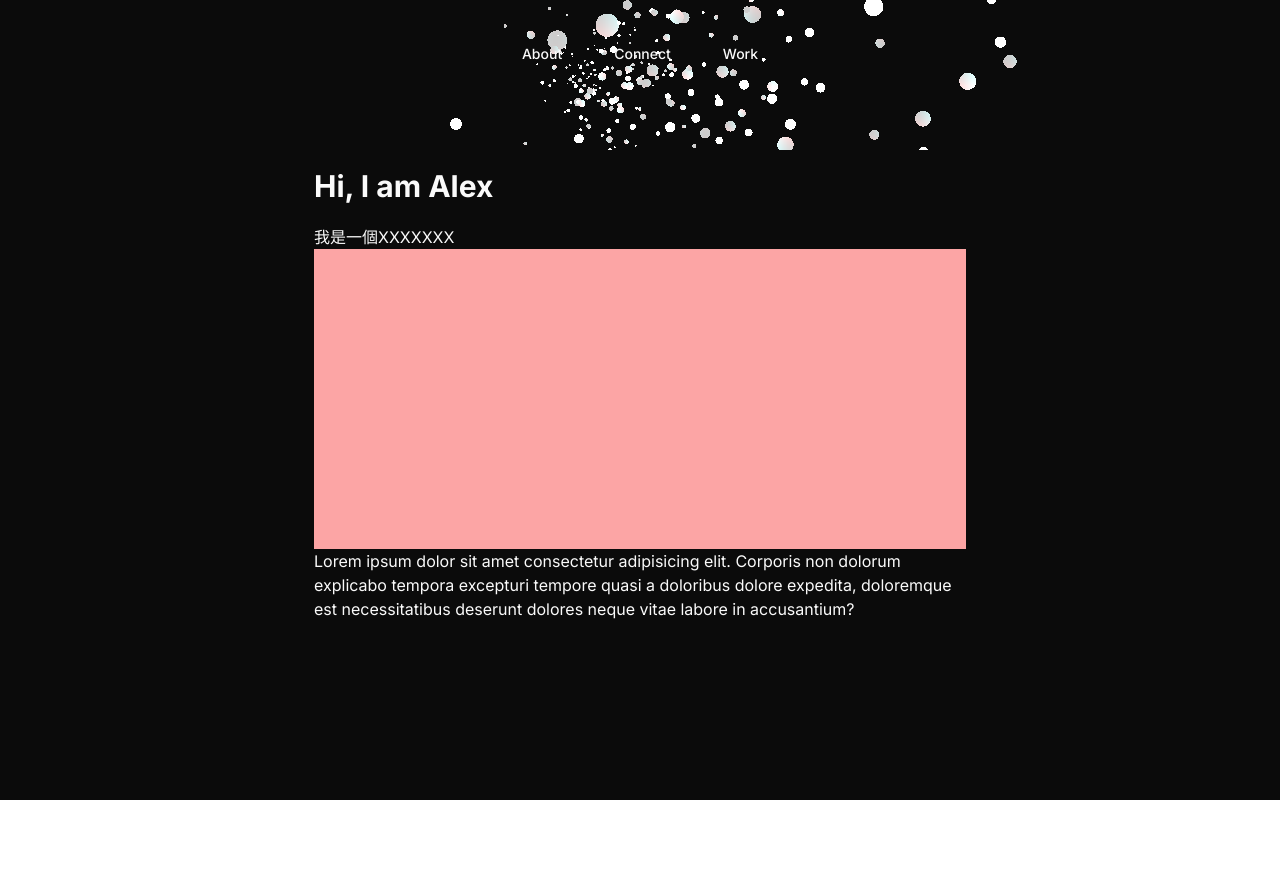
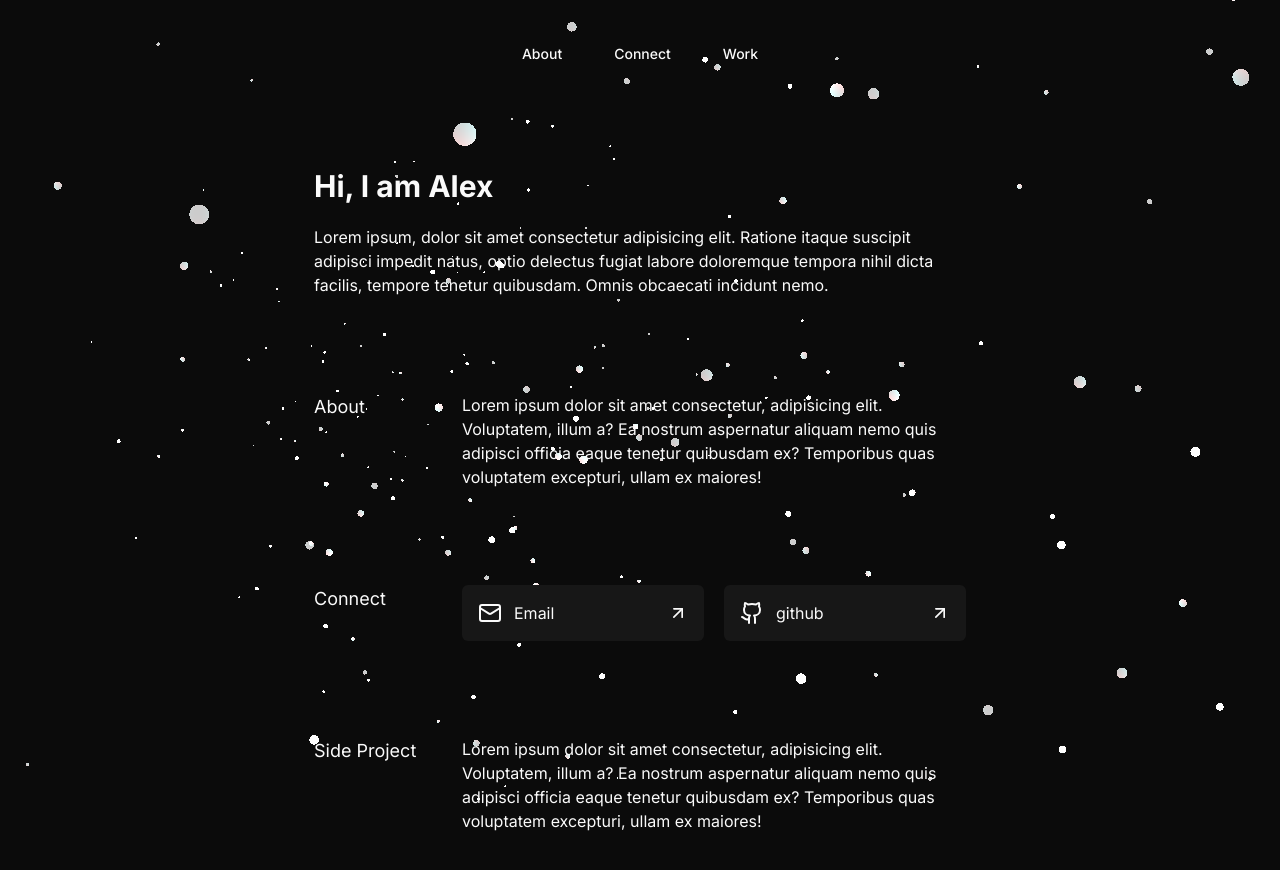
Before and after one commit to alexlocode/me, a Next.js app: page / in a window 1280 px wide. Shown: the top 870 px of the page. Before the commit the page ends 800 px from the top, so only its background shows below. Built offline with nearby package versions, Linux system fonts and the light colour scheme.

Commit message:
feat: ui調整 切分block

```diff
--- a/app/layout.tsx
+++ b/app/layout.tsx
@@ -1,6 +1,6 @@
 import type { Metadata } from "next";
 import { Inter } from "next/font/google";
-import "./globals.css";
+import "@/style/globals.css";
 
 const inter = Inter({ subsets: ["latin"] });
 
--- a/app/page.tsx
+++ b/app/page.tsx
@@ -1,10 +1,13 @@
 import { Button } from "@/components/ui/button";
-import Particles from "@/components/background-cover";
+import BackgroundAnimation from "@/components/background-animation";
+import EmailIcon from "@/icons/email-icon";
+import GithubIcon from "@/icons/github-icon";
+import ArrowUpRight from "@/icons/arrow-up-right";
 
 const Home = () => {
   return (
-    <div className="bg-contrast h-screen text-primary-foreground relative">
-      <main className="relative z-1 pt-6">
+    <div className="bg-contrast text-primary-foreground relative overflow-hidden">
+      <main className="relative z-1 md:pt-6">
         <div className="max-w-[700px] m-auto">
           <nav className="py-3 px-6">
             <div className="flex justify-center gap-5">
@@ -13,27 +16,82 @@ const Home = () => {
               <Button variant="ghost">Work</Button>
             </div>
           </nav>
-          <div className="py-20 px-6">
-            <div>
-              <h1 className="text-[30px] font-bold">Hi, I am Alex</h1>
-              <p className="pt-4">我是一個XXXXXXX</p>
+          <div className="py-16 md:py-20 px-6">
+            <div className="pb-16 md:pb-24">
+              <h1 className="text-[30px] font-bold flex w-[200px]">
+                Hi, I am Alex
+              </h1>
+              <p className="pt-4">
+                Lorem ipsum, dolor sit amet consectetur adipisicing elit.
+                Ratione itaque suscipit adipisci impedit natus, optio delectus
+                fugiat labore doloremque tempora nihil dicta facilis, tempore
+                tenetur quibusdam. Omnis obcaecati incidunt nemo.
+              </p>
             </div>
 
-            <div className="w-full h-[300px] bg-red-300"></div>
+            <div className="flex flex-col gap-16 md:gap-24">
+              <section className="flex flex-col md:flex-row gap-1 md:gap-5">
+                <h2 className="shrink-0 md:w-32 text-lg">About</h2>
+                <p>
+                  Lorem ipsum dolor sit amet consectetur, adipisicing elit.
+                  Voluptatem, illum a? Ea nostrum aspernatur aliquam nemo quis
+                  adipisci officia eaque tenetur quibusdam ex? Temporibus quas
+                  voluptatem excepturi, ullam ex maiores!
+                </p>
+              </section>
+              <section className="flex flex-col md:flex-row gap-1 md:gap-5">
+                <h2 className="shrink-0 md:w-32 text-lg">Connect</h2>
+                <ul className="w-full grid grid-cols-1 md:grid-cols-2 gap-2 md:gap-5">
+                  <li className="col-span-1">
+                    <a
+                      className="w-full p-4 rounded-md bg-secondary-foreground inline-grid hover:brightness-125 transition"
+                      href="mailto:zz098708150829@gmail.com"
+                      target="_blank"
+                    >
+                      <div className="flex gap-3 items-center">
+                        <EmailIcon />
+                        Email
+                        <span className="ml-auto">
+                          <ArrowUpRight />
+                        </span>
+                      </div>
+                    </a>
+                  </li>
+                  <li className="col-span-1">
+                    <a
+                      className="w-full p-4 rounded-md bg-secondary-foreground inline-grid hover:brightness-125 transition"
+                      href="https://github.com/alexlocode"
+                      target="_blank"
+                    >
+                      <div className="flex gap-3 items-center">
+                        <GithubIcon />
+                        github
+                        <span className="ml-auto">
+                          <ArrowUpRight />
+                        </span>
+                      </div>
+                    </a>
+                  </li>
+                </ul>
+              </section>
 
-            <p>
-              Lorem ipsum dolor sit amet consectetur adipisicing elit. Corporis
-              non dolorum explicabo tempora excepturi tempore quasi a doloribus
-              dolore expedita, doloremque est necessitatibus deserunt dolores
-              neque vitae labore in accusantium?
-            </p>
+              <section className="flex flex-col md:flex-row gap-1 md:gap-5">
+                <h2 className="shrink-0 md:w-32 text-lg">Side Project</h2>
+                <div>
+                  <p>
+                    Lorem ipsum dolor sit amet consectetur, adipisicing elit.
+                    Voluptatem, illum a? Ea nostrum aspernatur aliquam nemo quis
+                    adipisci officia eaque tenetur quibusdam ex? Temporibus quas
+                    voluptatem excepturi, ullam ex maiores!
+                  </p>
+                </div>
+              </section>
+            </div>
           </div>
         </div>
       </main>
 
-      <div className="w-full h-screen fixed top-0 left-0 pointer-events-none z-0">
-        <Particles />
-      </div>
+      <BackgroundAnimation />
     </div>
   );
 };
--- a/app/sitemap.ts
+++ b/app/sitemap.ts
@@ -3,7 +3,7 @@ import { MetadataRoute } from "next";
 export default function sitemap(): MetadataRoute.Sitemap {
   return [
     {
-      url: "https://me-blue-five.vercel.app",
+      url: "https://www.alxcode.cc",
       lastModified: new Date(),
       changeFrequency: "monthly",
       priority: 1,
--- a/blocks/Backgrounds/Particles/Particles.tsx
+++ b/blocks/Backgrounds/Particles/Particles.tsx
@@ -1,6 +1,7 @@
 /*
 	Installed from https://reactbits.dev/ts/tailwind/
 */
+"use client";
 
 import React, { useEffect, useRef } from "react";
 import { Renderer, Camera, Geometry, Program, Mesh } from "ogl";
@@ -166,7 +167,7 @@ const Particles: React.FC<ParticlesProps> = ({
       positions.set([x * r, y * r, z * r], i * 3);
       randoms.set(
         [Math.random(), Math.random(), Math.random(), Math.random()],
-        i * 4,
+        i * 4
       );
       const col = hexToRgb(palette[Math.floor(Math.random() * palette.length)]);
       colors.set(col, i * 3);
@@ -249,7 +250,10 @@ const Particles: React.FC<ParticlesProps> = ({
   ]);
 
   return (
-    <div ref={containerRef} className={`relative w-full h-full ${className}`} />
+    <div
+      ref={containerRef}
+      className={`relative w-full h-screen ${className}`}
+    />
   );
 };
 
--- /dev/null
+++ b/components/background-animation.tsx
@@ -0,0 +1,20 @@
+import Particles from "@/blocks/Backgrounds/Particles/Particles";
+
+const BackgroundAnimation = () => {
+  return (
+    <div className="w-full h-screen fixed top-0 left-0 pointer-events-none z-0">
+      <Particles
+        particleColors={["#ffffff", "#ffffff"]}
+        particleCount={300}
+        particleSpread={5}
+        speed={0.05}
+        particleBaseSize={100}
+        moveParticlesOnHover={false}
+        alphaParticles={false}
+        disableRotation={false}
+      />
+    </div>
+  );
+};
+
+export default BackgroundAnimation;
--- a/components/background-cover.tsx
+++ /dev/null
@@ -1,20 +0,0 @@
-"use client";
-
-import Particles from "@/blocks/Backgrounds/Particles/Particles";
-
-const BackgroundCover = () => {
-  return (
-    <Particles
-      particleColors={["#ffffff", "#ffffff"]}
-      particleCount={300}
-      particleSpread={5}
-      speed={0.05}
-      particleBaseSize={100}
-      moveParticlesOnHover={false}
-      alphaParticles={false}
-      disableRotation={false}
-    />
-  );
-};
-
-export default BackgroundCover;
--- /dev/null
+++ b/icons/arrow-up-right.tsx
@@ -0,0 +1,19 @@
+const ArrowUpRight = () => (
+  <svg
+    xmlns="http://www.w3.org/2000/svg"
+    width="20"
+    height="20"
+    viewBox="0 0 24 24"
+    fill="none"
+    stroke="currentColor"
+    strokeWidth="2"
+    strokeLinecap="round"
+    strokeLinejoin="round"
+    className="lucide lucide-arrow-up-right"
+  >
+    <path d="M7 7h10v10" />
+    <path d="M7 17 17 7" />
+  </svg>
+);
+
+export default ArrowUpRight;
--- /dev/null
+++ b/icons/email-icon.tsx
@@ -0,0 +1,19 @@
+const EmailIcon = () => (
+  <svg
+    xmlns="http://www.w3.org/2000/svg"
+    width="24"
+    height="24"
+    viewBox="0 0 24 24"
+    fill="none"
+    stroke="currentColor"
+    strokeWidth="2"
+    strokeLinecap="round"
+    strokeLinejoin="round"
+    className="lucide lucide-mail"
+  >
+    <rect width="20" height="16" x="2" y="4" rx="2" />
+    <path d="m22 7-8.97 5.7a1.94 1.94 0 0 1-2.06 0L2 7" />
+  </svg>
+);
+
+export default EmailIcon;
--- /dev/null
+++ b/icons/github-icon.tsx
@@ -0,0 +1,19 @@
+const GithubIcon = () => (
+  <svg
+    xmlns="http://www.w3.org/2000/svg"
+    width="24"
+    height="24"
+    viewBox="0 0 24 24"
+    fill="none"
+    stroke="currentColor"
+    strokeWidth="2"
+    strokeLinecap="round"
+    strokeLinejoin="round"
+    className="lucide lucide-github"
+  >
+    <path d="M15 22v-4a4.8 4.8 0 0 0-1-3.5c3 0 6-2 6-5.5.08-1.25-.27-2.48-1-3.5.28-1.15.28-2.35 0-3.5 0 0-1 0-3 1.5-2.64-.5-5.36-.5-8 0C6 2 5 2 5 2c-.3 1.15-.3 2.35 0 3.5A5.403 5.403 0 0 0 4 9c0 3.5 3 5.5 6 5.5-.39.49-.68 1.05-.85 1.65-.17.6-.22 1.23-.15 1.85v4" />
+    <path d="M9 18c-4.51 2-5-2-7-2" />
+  </svg>
+);
+
+export default GithubIcon;
--- a/app/globals.css
+++ b/style/globals.css
@@ -1,12 +1,6 @@
 @tailwind base;
 @tailwind components;
 @tailwind utilities;
-
-* {
-  position: relative;
-}
-
-
 
 @layer base {
   :root {
@@ -64,8 +58,6 @@
   }
 }
 
-
-
 @layer base {
   * {
     @apply border-border;
```
